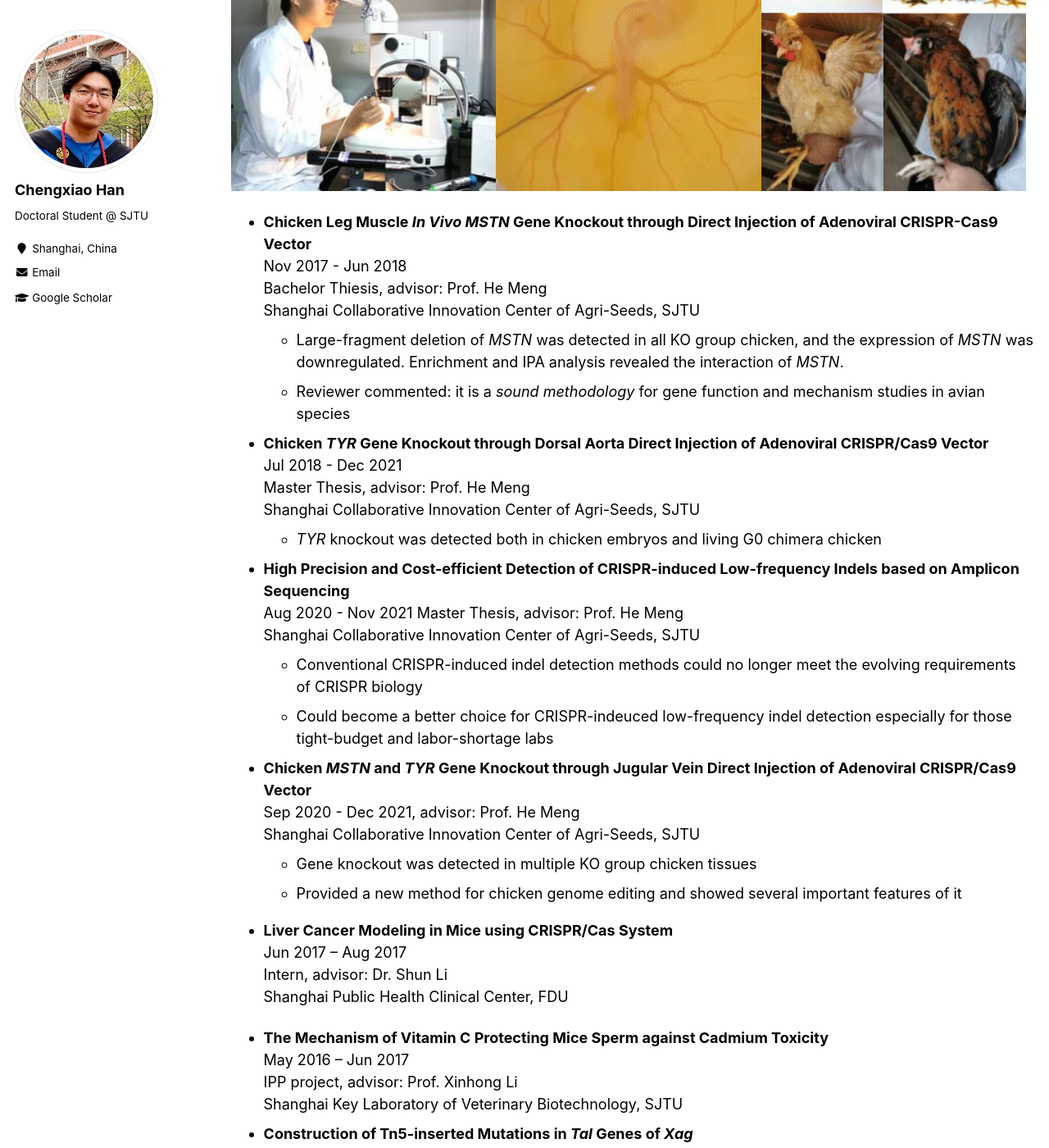
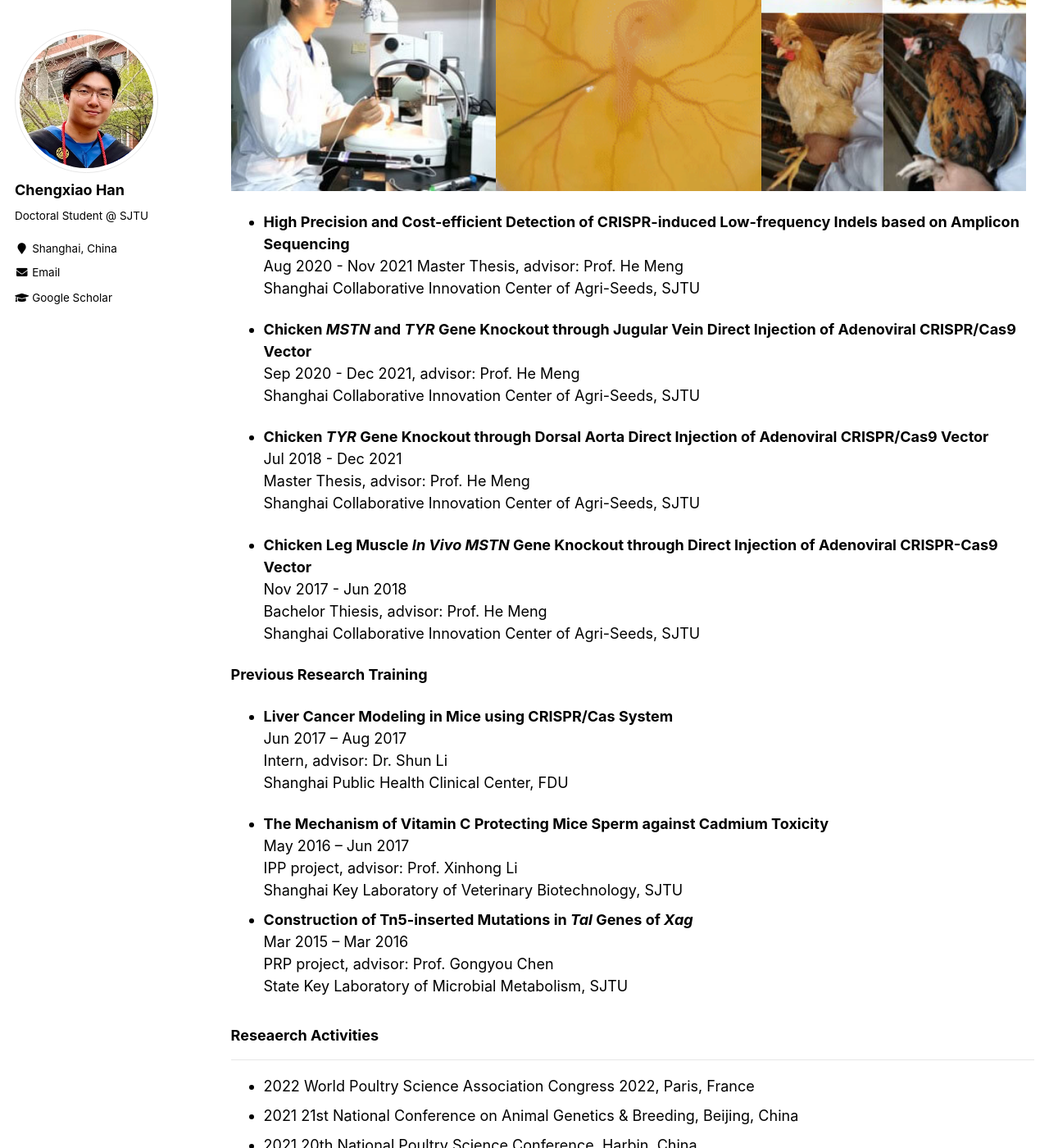
Before and after one commit to rexhancx/rexhan.github.io, a Jekyll site: the page built from _pages/research.md, in a window 1280 px wide and 1400 px high, scrolled down 689 px. Shown: the whole window at 82% size. Built offline with Jekyll 4.4.1, drawn with Linux system fonts in a browser that asks for light colours.

Commit message:
Update research.md

```diff
--- a/_pages/research.md
+++ b/_pages/research.md
@@ -19,32 +19,28 @@ The lack of efficient methods to generate gene-modified chicken delayed chicken
 
 <img src="/images/rexres.jpg" style="width:33%"><img src="/images/chickenemb.gif" style="width:33%" title="(c) Anna Franz, 2011"><img src="/images/chickens.jpg" style="width:33%">
 
-* __Chicken Leg Muscle *In Vivo* *MSTN* Gene Knockout  through Direct Injection of Adenoviral CRISPR-Cas9 Vector__
-Nov 2017 - Jun 2018
-Bachelor Thiesis, advisor: Prof. He Meng
+
+* __High Precision and Cost-efficient Detection of CRISPR-induced Low-frequency Indels based on Amplicon Sequencing__
+Aug 2020 - Nov 2021
+Master Thesis, advisor: Prof. He Meng
 Shanghai Collaborative Innovation Center of Agri-Seeds, SJTU
-    * Large-fragment deletion of *MSTN* was detected in all KO group chicken, and the expression of *MSTN* was downregulated. Enrichment and IPA analysis revealed the interaction of *MSTN*.
-    * Reviewer commented: it is a *sound methodology* for gene function and mechanism studies in avian species
+
+* __Chicken *MSTN* and *TYR* Gene Knockout through Jugular Vein Direct Injection of Adenoviral CRISPR/Cas9 Vector__
+Sep 2020 - Dec 2021, advisor: Prof. He Meng
+Shanghai Collaborative Innovation Center of Agri-Seeds, SJTU
 
 
 * __Chicken *TYR* Gene Knockout through Dorsal Aorta Direct Injection of Adenoviral CRISPR/Cas9 Vector__
 Jul 2018 - Dec 2021
 Master Thesis, advisor: Prof. He Meng
 Shanghai Collaborative Innovation Center of Agri-Seeds, SJTU
-     * *TYR* knockout was detected both in chicken embryos and living G0 chimera chicken
-* __High Precision and Cost-efficient Detection of CRISPR-induced Low-frequency Indels based on Amplicon Sequencing__
-Aug 2020 - Nov 2021
-Master Thesis, advisor: Prof. He Meng
+
+* __Chicken Leg Muscle *In Vivo* *MSTN* Gene Knockout  through Direct Injection of Adenoviral CRISPR-Cas9 Vector__
+Nov 2017 - Jun 2018
+Bachelor Thiesis, advisor: Prof. He Meng
 Shanghai Collaborative Innovation Center of Agri-Seeds, SJTU
-    * Conventional CRISPR-induced indel detection methods could no longer meet the evolving requirements of CRISPR biology
-    * Could become a better choice for CRISPR-indeuced low-frequency indel detection especially for those tight-budget and labor-shortage labs
 
-
-* __Chicken *MSTN* and *TYR* Gene Knockout through Jugular Vein Direct Injection of Adenoviral CRISPR/Cas9 Vector__
-Sep 2020 - Dec 2021, advisor: Prof. He Meng
-Shanghai Collaborative Innovation Center of Agri-Seeds, SJTU
-    * Gene knockout was detected in multiple KO group chicken tissues
-    * Provided a new method for chicken genome editing and showed several important features of it
+__Previous Research Training__
 
 * __Liver Cancer Modeling in Mice using CRISPR/Cas System__
 Jun 2017 – Aug 2017
@@ -61,7 +57,7 @@ Mar 2015 – Mar 2016
 PRP project, advisor: Prof. Gongyou Chen
 State Key  Laboratory  of Microbial  Metabolism, SJTU
 
-### __RESEARCH ACTIVITIES__
+### __Reseaerch Activities__
 ---
 * 2022 World Poultry Science Association Congress 2022, Paris, France
 * 2021 21st National Conference on Animal Genetics & Breeding, Beijing, China
```
